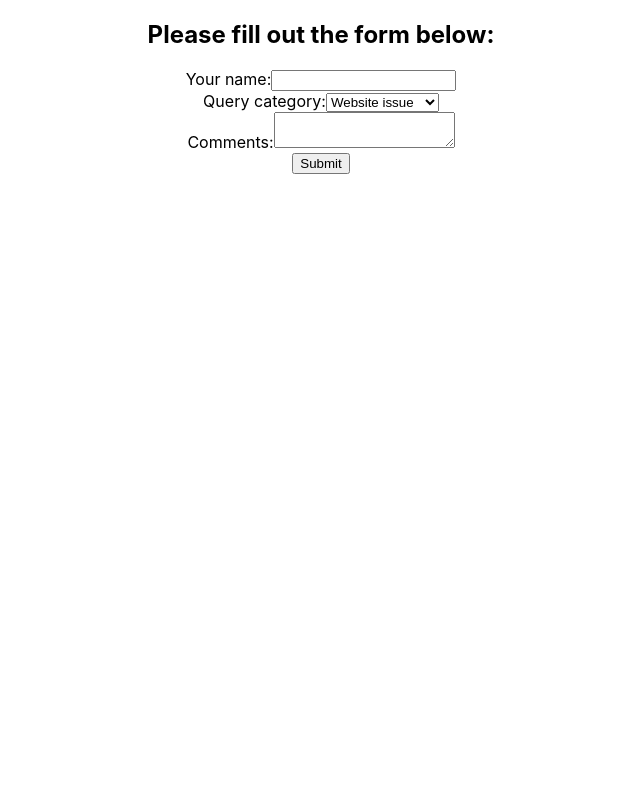
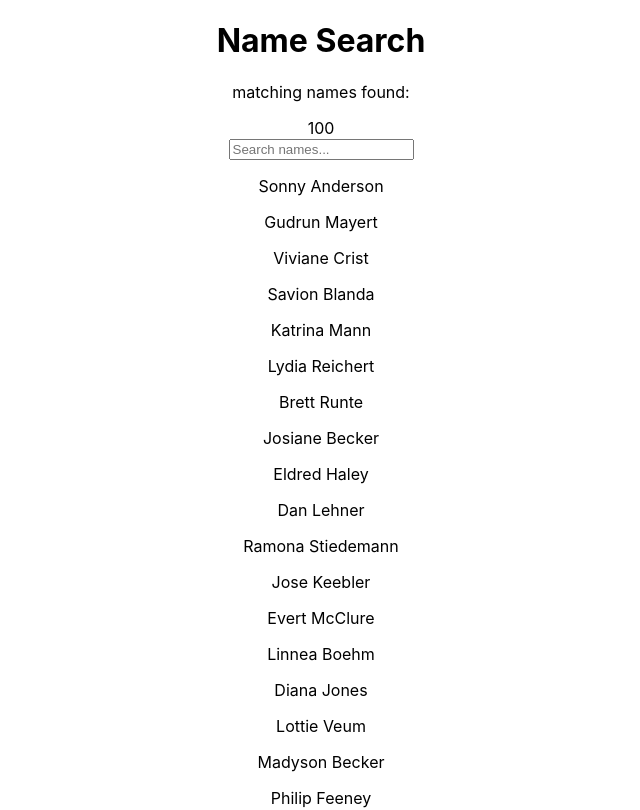
Before and after one commit to codingbyfreddish/react-app, a React (Create React App) app in the folder my-app/: page / in a window 1280 px wide. Shown: the top 810 px of the page, without its empty margins (319-959 px from the left). Built offline with nearby package versions, Linux system fonts and the light colour scheme.

Commit message:
add SearchBar.js /components, add names.js /src

```diff
--- a/my-app/src/App.js
+++ b/my-app/src/App.js
@@ -1,11 +1,11 @@
 import logo from './logo.svg';
 import './App.css';
-import UncontrolledForms from './components/UncontrolledForms';
+import SearchBar from './components/SearchBar';
 
 function App() {
   return (
     <div className="App">
-      <UncontrolledForms/>
+      <SearchBar />
     </div>
   );
 }
--- /dev/null
+++ b/my-app/src/components/SearchBar.js
@@ -0,0 +1,41 @@
+import React, { Component } from 'react'
+import importedNames from '../names'
+
+export class SearchBar extends Component {
+    constructor(props) {
+      super(props)
+
+      this.state = {
+         names: importedNames
+      }
+    }
+    handleChange = (event) => {
+        const inputText = event.target.value.toLowerCase()
+        console.log(inputText)
+        const filteredNames = importedNames.filter(name => {
+            return name.toLowerCase().includes(inputText)
+        })
+        this.setState({
+            names: filteredNames
+        })
+    }
+  render() {
+    return (
+      <div>
+        <h1>Name Search</h1>
+        <p>matching names found:</p>
+        {this.state.names.length}
+        <form>
+            <input type='text' placeholder='Search names...' onChange={(event) => this.handleChange(event)}/>
+        </form>
+        <div style={{margin: 'auto'}}>
+            {this.state.names.map(name => {
+            return <p key={name}>{name}</p>
+        })}
+        </div>
+      </div>
+    )
+  }
+}
+
+export default SearchBar
--- /dev/null
+++ b/my-app/src/names.js
@@ -0,0 +1,103 @@
+const names = [
+    "Sonny Anderson",
+    "Gudrun Mayert",
+    "Viviane Crist",
+    "Savion Blanda",
+    "Katrina Mann",
+    "Lydia Reichert",
+    "Brett Runte",
+    "Josiane Becker",
+    "Eldred Haley",
+    "Dan Lehner",
+    "Ramona Stiedemann",
+    "Jose Keebler",
+    "Evert McClure",
+    "Linnea Boehm",
+    "Diana Jones",
+    "Lottie Veum",
+    "Madyson Becker",
+    "Philip Feeney",
+    "Kobe Kuhic",
+    "Jessica Wisoky",
+    "Kasey Auer",
+    "Arnoldo Sipes",
+    "Madisen Davis",
+    "Alex Swaniawski",
+    "Helene Jenkins",
+    "Leone Olson",
+    "Ola Lockman",
+    "Kaylie Mueller",
+    "Kitty Steuber",
+    "Ralph Mosciski",
+    "Zane Bradtke",
+    "Syble Torp",
+    "Luella Weimann",
+    "Rigoberto Dicki",
+    "Andre Gusikowski",
+    "Moshe Torphy",
+    "Rhoda Rosenbaum",
+    "Libby Spinka",
+    "Maeve Zieme",
+    "Sydney Gleichner",
+    "Jimmy Blick",
+    "Tara Casper",
+    "Cayla Upton",
+    "Keith Wyman",
+    "Derick Emmerich",
+    "Nia Waelchi",
+    "Armani Nienow",
+    "Keyon DuBuque",
+    "Keeley Doyle",
+    "Kristoffer Monahan",
+    "Brendon Orn",
+    "Brandy Romaguera",
+    "Lyda Hane",
+    "Lisandro Bauch",
+    "Oma Hirthe",
+    "Caleb Dicki",
+    "Sydney O'Kon",
+    "Missouri Greenholt",
+    "Kylie Green",
+    "Kiel Erdman",
+    "Anahi Balistreri",
+    "Rico Rippin",
+    "Ramiro Dach",
+    "Princess Bosco",
+    "Pink Stoltenberg",
+    "Adan Rau",
+    "Dessie Heller",
+    "Nyah Zulauf",
+    "Makayla Fisher",
+    "Neoma Stanton",
+    "Ebba Dooley",
+    "Rachel Denesik",
+    "Drew Crist",
+    "Wava Will",
+    "Loraine Macejkovic",
+    "Americo Mann",
+    "Jules Konopelski",
+    "Gloria Ankunding",
+    "Austin Wilderman",
+    "Sage Veum",
+    "Dorris Friesen",
+    "Wellington Klein",
+    "Asa Quitzon",
+    "Misty Schumm",
+    "Muhammad Bayer",
+    "Dante Ondricka",
+    "Lurline Kuvalis",
+    "Conner Herzog",
+    "Shanie Franecki",
+    "Lois Bednar",
+    "Carey Predovic",
+    "Adelbert Heidenreich",
+    "Romaine Jacobs",
+    "Jake Schuppe",
+    "Meta Parisian",
+    "Dillon Feest",
+    "Amanda O'Keefe",
+    "Kaitlyn O'Keefe",
+    "Earnest Jenkins",
+    "Reymundo Gleason"
+]
+export default names
```
